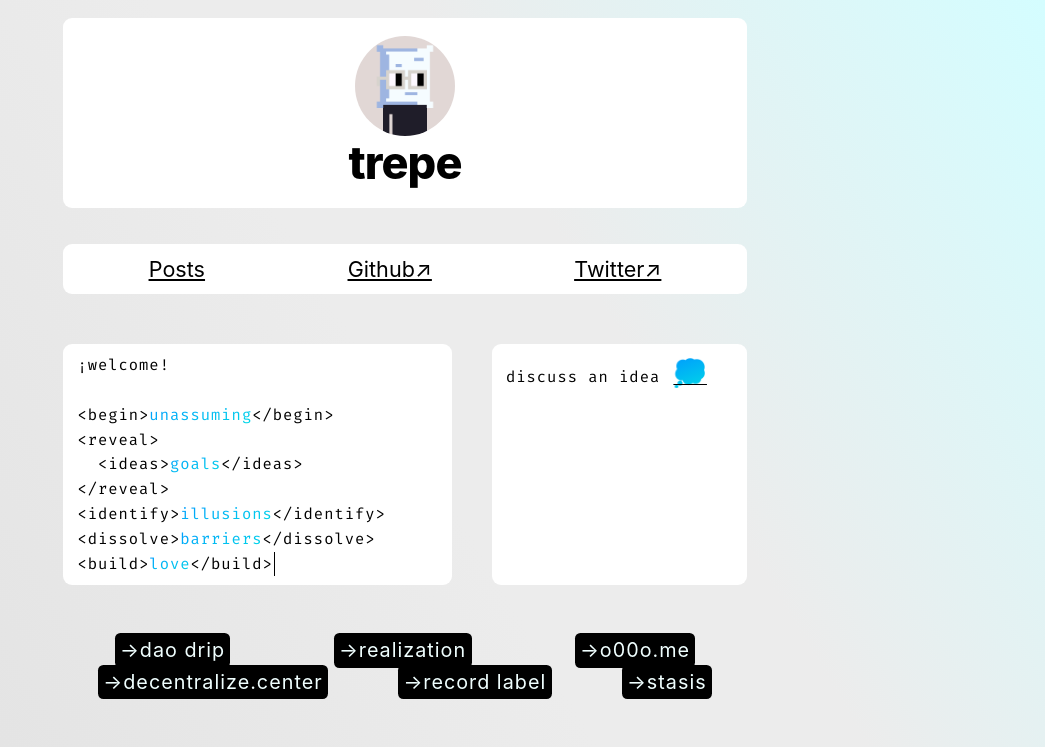
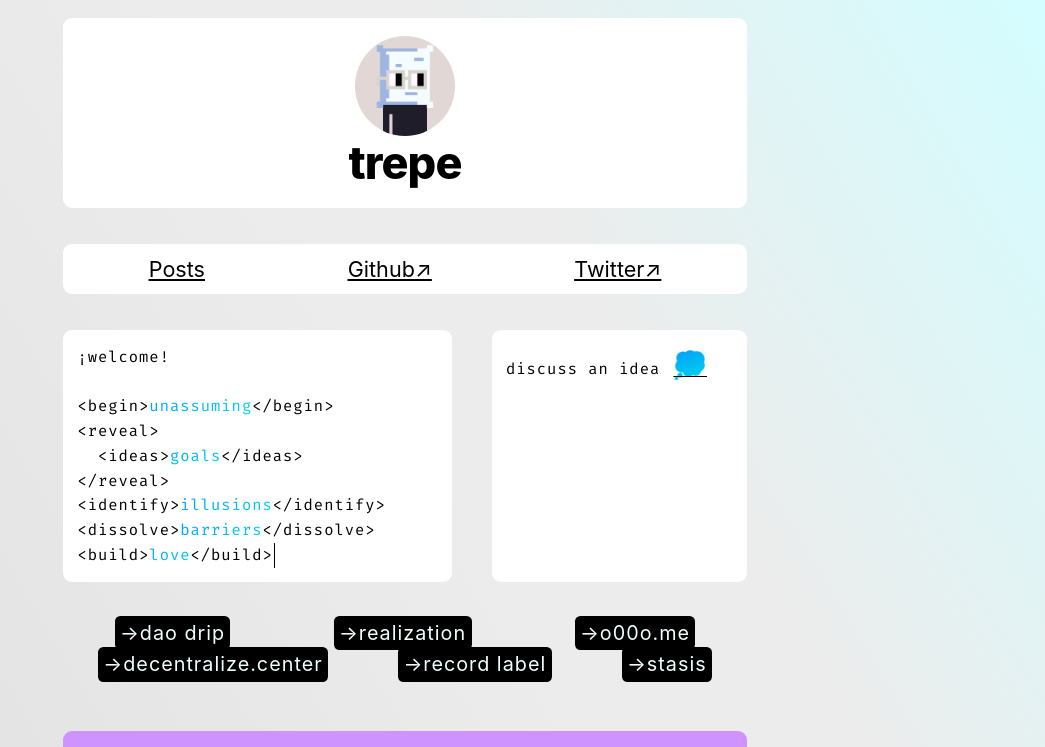
Before and after one commit to ptrrdrck/trepe.xyz, a Next.js app: page / in a window 1280 px wide. Shown: the top 747 px of the page, without its empty margins (235-1280 px from the left). Built offline with nearby package versions, Linux system fonts and the light colour scheme.

Commit message:
Container margin and padding

```diff
--- a/styles/utils.module.css
+++ b/styles/utils.module.css
@@ -127,7 +127,7 @@
   display: flex;
   flex-wrap: wrap;
   font-family: "Fira Code", monospace;
-  margin: 50px 0;
+  margin: 2rem 0;
   justify-content: space-between;
   align-items: center;
   gap: 40px;
@@ -139,7 +139,7 @@
   flex-direction: column;
   font-size: 0.86rem;
   background-color: #fff;
-  padding: 0.5rem 0.8rem;
+  padding: 0.8rem;
   border-radius: 0.5rem;
   word-wrap: break-word;
   letter-spacing: 1px;
@@ -209,7 +209,7 @@
   padding: 0.3rem;
   border-radius: 0.3rem;
   letter-spacing: 1px;
-  margin: 20px 20px;
+  margin: 20px;
   text-align: center;
 }
 
```
